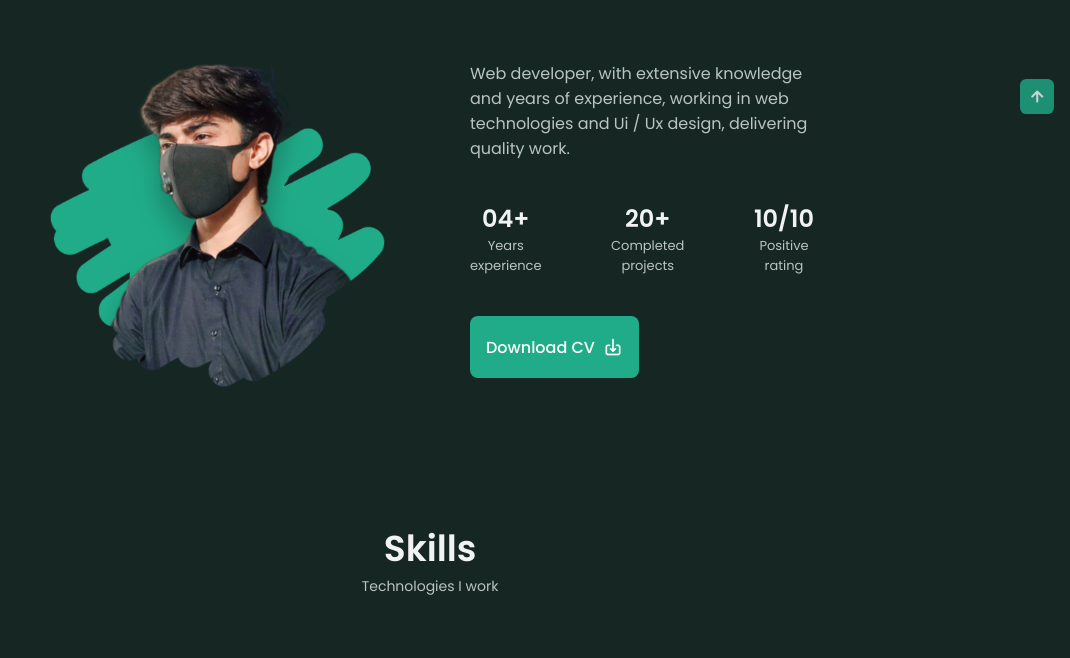
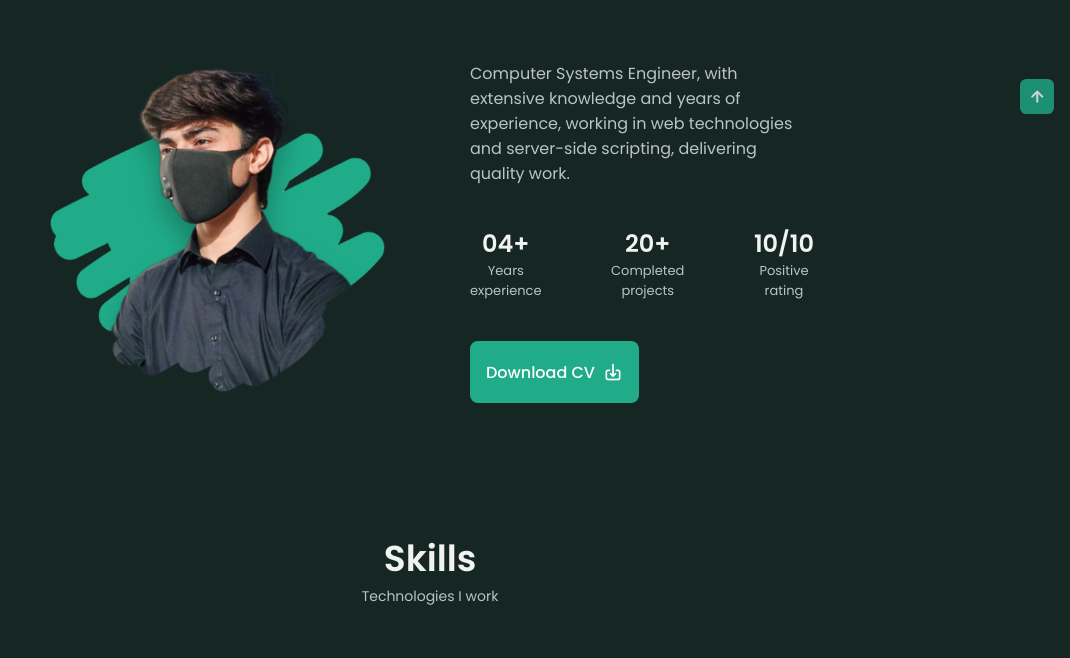
Before and after one commit to thisiskhizar/portfolio-website, a plain HTML site: page index.html in a window 1280 px wide. Shown: the part 846-1504 px from the top of the page, without its empty margins (210-1280 px from the left). Drawn offline with nearby package versions, Linux system fonts and the light colour scheme.

Commit message:
Update index.html

```diff
--- a/index.html
+++ b/index.html
@@ -143,8 +143,8 @@
 
           <div class="about__data">
             <p class="about__discription">
-              Web developer, with extensive knowledge and years of experience,
-              working in web technologies and Ui / Ux design, delivering quality
+              Computer Systems Engineer, with extensive knowledge and years of experience,
+              working in web technologies and server-side scripting, delivering quality
               work.
             </p>
 
```
